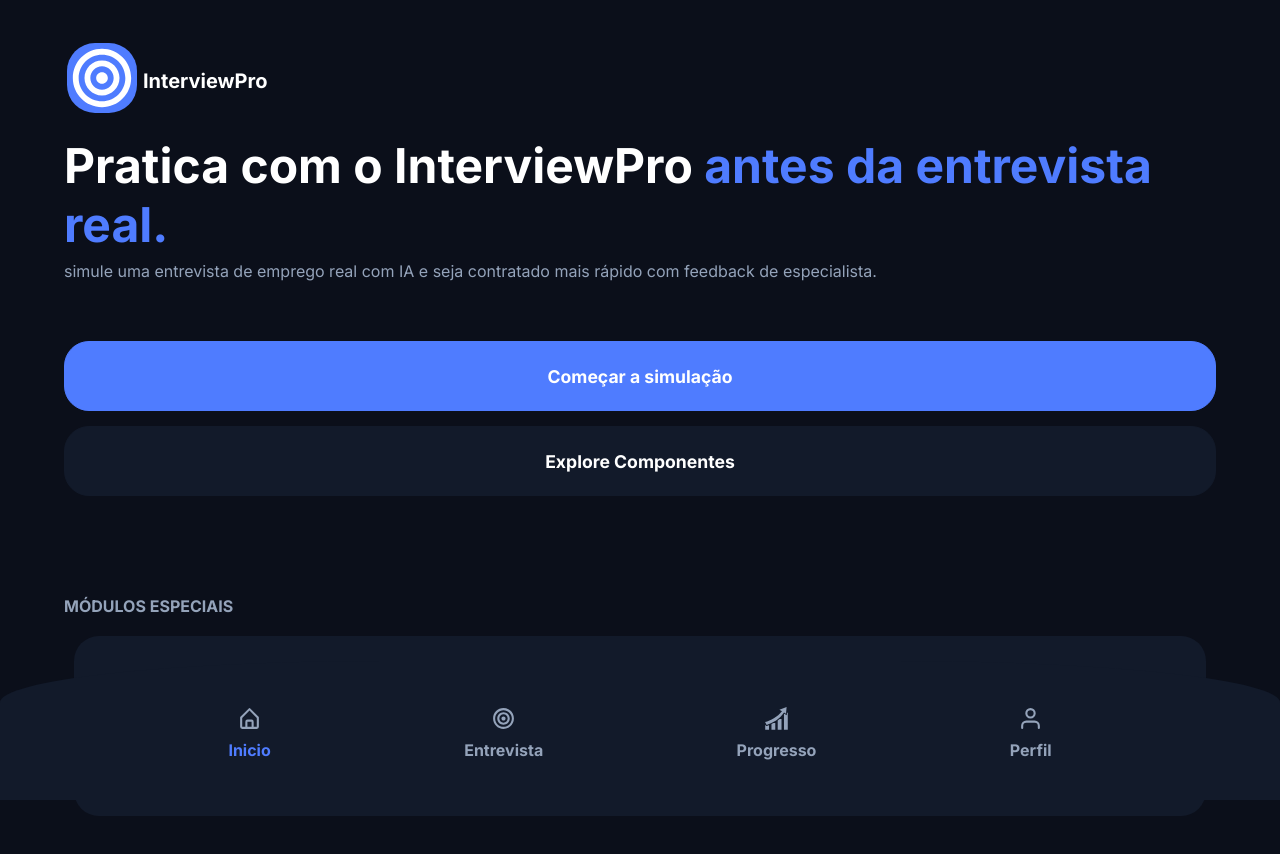
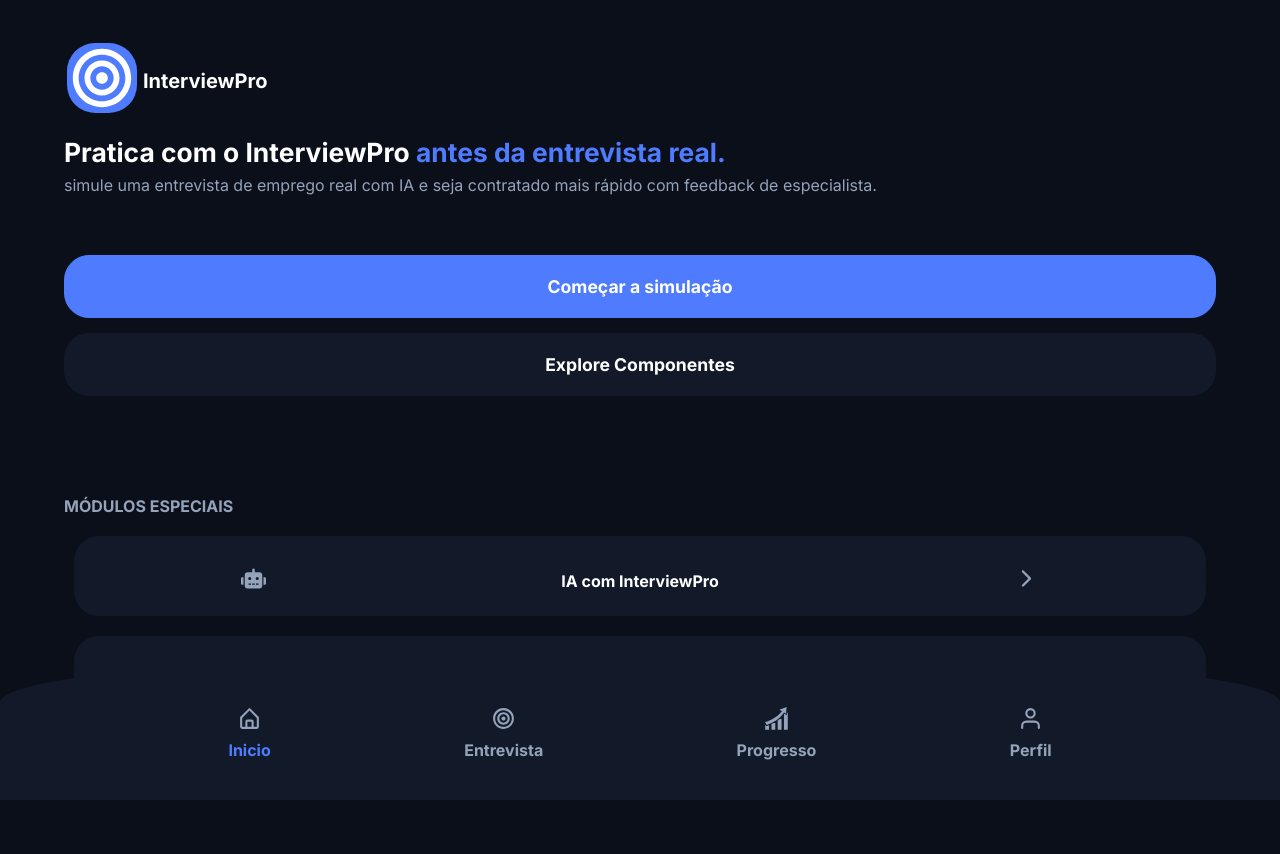
Before and after one commit to Makanda-Daniel/entrevista, a React (Vite) app in the folder interviewpro/: page / in a window 1280 px wide. Shown: the top 854 px of the page. Built offline with nearby package versions, Linux system fonts and the light colour scheme.

Commit message:
alteracao do tamanho do bt

```diff
--- a/interviewpro/src/Components/BThome/bthome.module.css
+++ b/interviewpro/src/Components/BThome/bthome.module.css
@@ -4,7 +4,7 @@
 
 section div button.start {
     width: 100%;
-    height: 70px;
+    height: 63px;
     border-radius: 25px;
     border: 1px solid var(--azul);
     font-size: 1.1em;
@@ -16,7 +16,7 @@ section div button.start {
 
  section div button.expo {
     width: 100%;
-    height: 70px;
+    height: 63px;
     border-radius: 25px;
     border: 1px solid var(--sf);
     font-size: 1.1em;
--- a/interviewpro/src/Components/BTinter/btinter.module.css
+++ b/interviewpro/src/Components/BTinter/btinter.module.css
@@ -32,7 +32,7 @@ section article span {
   section article.btstart button {
     margin-top: 15px;
     width: 100%;
-    height: 70px;
+    height: 63px;
     border-radius: 25px;
     border: 1px solid var(--azul);
     font-size: 1.1em;
--- a/interviewpro/src/Components/PaginaEstilos/home.module.css
+++ b/interviewpro/src/Components/PaginaEstilos/home.module.css
@@ -36,7 +36,7 @@ main section.texto {
 }
 
 main section.texto div.txtg {
-    font-size: 3em;
+    font-size: 1.1em;
     font-weight: bold;
 }
 
--- a/interviewpro/src/Components/PaginaEstilos/inter.module.css
+++ b/interviewpro/src/Components/PaginaEstilos/inter.module.css
@@ -19,6 +19,7 @@ main section.level article.jms {
     border-radius: 25px;
     height: 50px;
 
+
 }
 
 main section.level article.jms div {
@@ -30,7 +31,7 @@ main section.level article.jms div {
     padding: 5px;
     width: 100%;
     cursor: pointer;
-    color: var(--st);
+    color: white;
 }
 
 
--- a/interviewpro/src/Components/Paginas/Home.jsx
+++ b/interviewpro/src/Components/Paginas/Home.jsx
@@ -19,7 +19,7 @@ function Home (){
 
             <section className={styles.texto}>
                 <div className={styles.txtg}>
-                    Pratica com o InterviewPro <span> antes da entrevista real.</span>
+                   <h1> Pratica com o InterviewPro <span> antes da entrevista real.</span> </h1>
 
                 </div>
                 <div className={styles.txtp}>
--- a/interviewpro/src/index.css
+++ b/interviewpro/src/index.css
@@ -47,6 +47,7 @@ main{
     color: white;
 }
 
+
 .borda {
     border: 1px solid var(--azul);
     box-shadow: 1px 1px 4px var(--azul);
```
